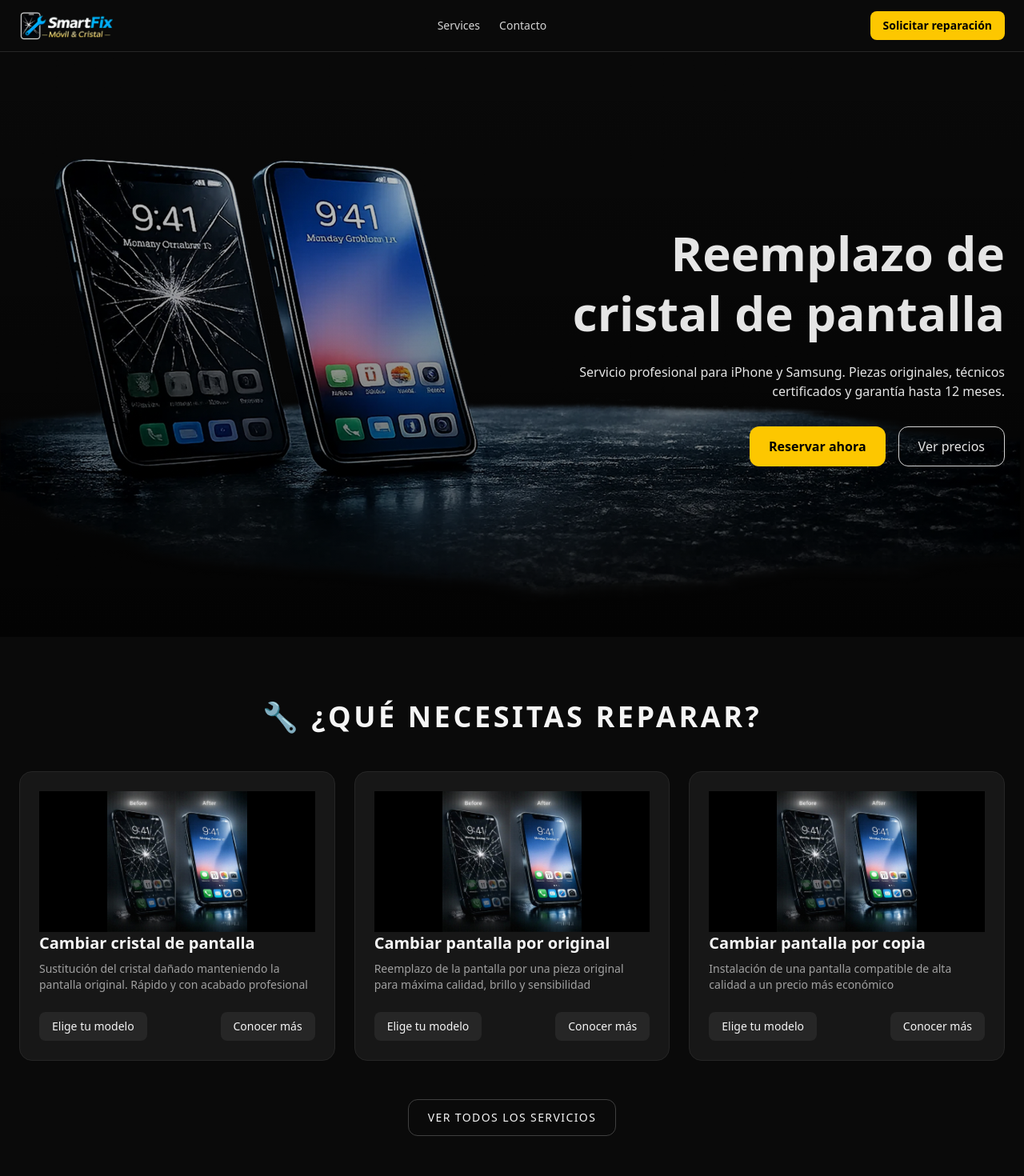
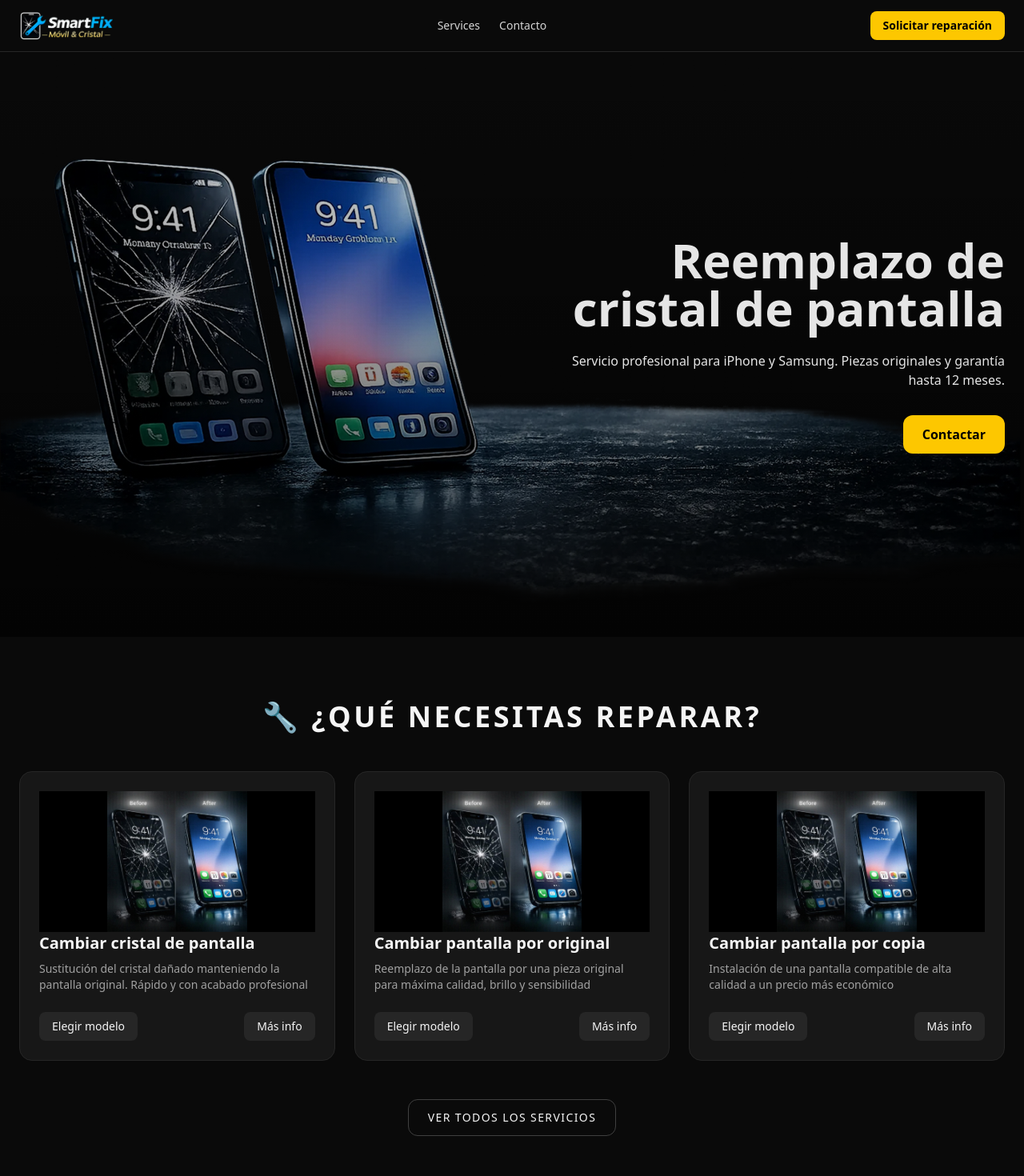
Before and after one commit to MartFrida/phone-repair, a React (Vite) app: page / in a window 1280 px wide. Shown: the top 1470 px of the page at 80% size. Built offline with nearby package versions, Linux system fonts and the light colour scheme.

Commit message:
fix hero section, buttons

```diff
--- a/src/components/Hero.jsx
+++ b/src/components/Hero.jsx
@@ -5,57 +5,71 @@ export default function Hero() {
     <section className="relative w-full overflow-hidden">
       <div className="relative mx-auto max-w-[2000px]">
 
-        {/* Картинка */}
+        {/* ===== MOBILE ===== */}
+        <div className="relative sm:hidden p-6">
+          <img
+            src="/images/hero.png"
+            alt="Reparación de móviles"
+            className="w-full aspect-square object-cover"
+            loading="eager"
+          />
+
+          {/* затемнение */}
+          <div className="absolute inset-0 " />
+
+          {/* контент внизу картинки */}
+          <div className="text-center ">
+            <h1 className="text-xl font-bold text-white">
+              Cambio de cristal
+            </h1>
+
+            <p className="mt-2 text-sm text-neutral-200">
+              Reparación rápida con garantía
+            </p>
+
+            <button className="mt-4 w-full py-3 rounded-xl bg-yellow-400 text-black font-semibold">
+              Contactar
+            </button>
+          </div>
+        </div>
+
+        {/* ===== DESKTOP ===== */}
+        <div className="relative hidden sm:block">
           <img
             src="/images/hero.webp"
             alt="Reparación de móviles premium"
             className="
               w-full
               object-cover
-            h-[70vh]
-            sm:h-[75vh]
+              h-[75vh]
               lg:h-[calc(100vh-var(--header-height))]
               max-h-[900px]
             "
             loading="eager"
           />
 
-        {/* Затемнение + градиент */}
           <div className="absolute inset-0 bg-gradient-to-t from-black/70 via-black/40 to-black/10" />
 
-        {/* Контент */}
-        <div className="absolute inset-0 flex items-end sm:items-center">
-          <div className="w-full max-w-7xl mx-auto px-4 sm:px-6 pb-10 sm:pb-0">
-
-            <div
-              className="
-                max-w-xl
-                mx-auto
-                sm:mx-0
-                sm:ml-auto
-                text-center
-                sm:text-right
-              "
-            >
-             <h1 className="text-2xl sm:text-4xl md:text-5xl xl:text-6xl font-bold leading-tight text-neutral-200">
+          <div className="absolute inset-0 flex items-center">
+            <div className="w-full max-w-7xl mx-auto px-6">
+              <div className="max-w-xl ml-auto text-right">
+                <h1 className="text-4xl md:text-5xl xl:text-6xl font-bold text-neutral-200">
                   Reemplazo de cristal de pantalla
                 </h1>
 
-              <p className="hidden sm:block mt-6 text-neutral-200 text-sm sm:text-base">
+                <p className="mt-6 text-neutral-200">
                   Servicio profesional para iPhone y Samsung.
-  Piezas originales, técnicos certificados y garantía hasta 12 meses.
+                  Piezas originales y garantía hasta 12 meses.
                 </p>
 
-              <div className="mt-6 sm:mt-8 flex flex-col sm:flex-row gap-4 justify-center sm:justify-end">
-                <button className="px-6 py-2 sm:py-3 rounded-xl bg-yellow-400 text-black font-semibold">
-                  Reservar ahora
+                <div className="mt-8 flex gap-4 justify-end">
+                  <button className="px-6 py-3 rounded-xl bg-yellow-400 text-black font-semibold">
+                    Contactar
                   </button>
-                <button className="px-6 py-3 rounded-xl border border-neutral-300 text-neutral-200">
-                  Ver precios
-                </button>
+
                 </div>
               </div>
-
+            </div>
           </div>
         </div>
 
--- a/src/components/ServiceCard.jsx
+++ b/src/components/ServiceCard.jsx
@@ -34,13 +34,13 @@ export default function ServiceCard({title, slug, description, image}) {
             onClick={() => handleSelectModelClick (slug)}
             className="px-4 py-2 rounded-lg bg-neutral-800 text-sm hover:bg-yellow-400 hover:text-black transition"
           >
-            Elige tu modelo
+            Elegir modelo
           </button>
           <button
             onClick={handleOpenModal}
             className="px-4 py-2 rounded-lg bg-neutral-800 text-sm hover:bg-yellow-400 hover:text-black transition"
           >
-            Conocer más
+            Más info
           </button>
         </div>
       </article>
@@ -95,7 +95,7 @@ export default function ServiceCard({title, slug, description, image}) {
             <li key={i}>{area}</li>
           ))}
         </ul>
-        <div className="flex justify-end mt-4"> <button onClick={() => handleSelectModelClick (slug)} className="px-4 py-2 rounded-lg bg-yellow-400 text-black text-sm hover:bg-neutral-800 hover:text-white transition" > Elige tu modelo </button> </div>
+        <div className="flex justify-end mt-4"> <button onClick={() => handleSelectModelClick (slug)} className="px-4 py-2 rounded-lg bg-yellow-400 text-black text-sm hover:bg-neutral-800 hover:text-white transition" > Elegir modelo </button> </div>
 
         <p className="mt-6 font-medium">
           📦 Envíanos tu móvil | 🔧 Lo reparamos | 🚚 Te lo devolvemos como nuevo
--- a/src/pages/ServicePage.jsx
+++ b/src/pages/ServicePage.jsx
@@ -7,6 +7,9 @@ import ModelSelect from '../components/ModelSelect.jsx';
 
 export default function ServicePage () {
   const {servicio} = useParams ();
+  console.log ('servicio param:', servicio);
+  console.log ('MODELS_BY_SERVICE keys:', Object.keys (MODELS_BY_SERVICE));
+
   const models = MODELS_BY_SERVICE[servicio] || [];
   const iphone = models.filter (m => m.brand === 'iPhone');
   const ipad = models.filter (m => m.brand === 'iPad');
@@ -19,7 +22,7 @@ export default function ServicePage () {
     <section className="max-w-7xl mx-auto px-4 py-10">
       {/* Заголовок */}
       <h1 className="text-2xl sm:text-3xl font-bold mb-4 capitalize">
-        Reparar:  {servicio.replace (/-/g, ' ')}
+        Reparar: {servicio.replace (/-/g, ' ')}
       </h1>
 
       <p className="text-neutral-400 mb-8">
```
Also changed, not shown: 1 other file (tests, documents, lock files or other folders). Lines whose indentation alone changed are shown as unchanged.
